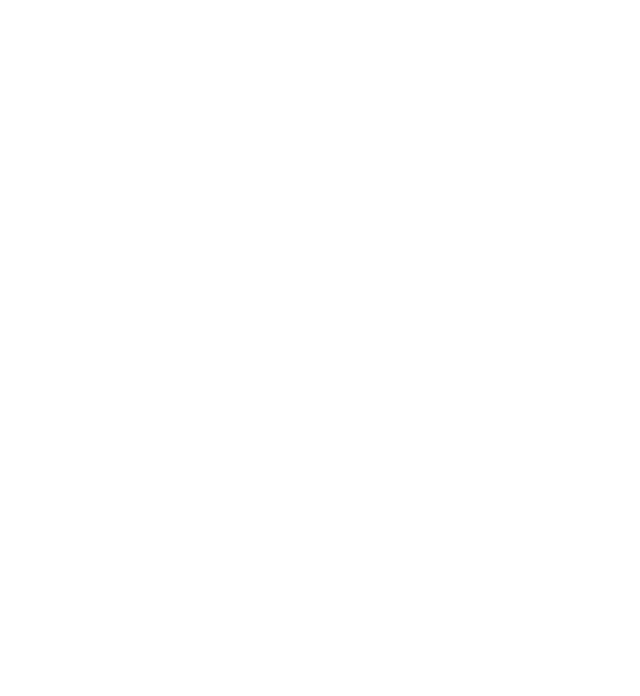
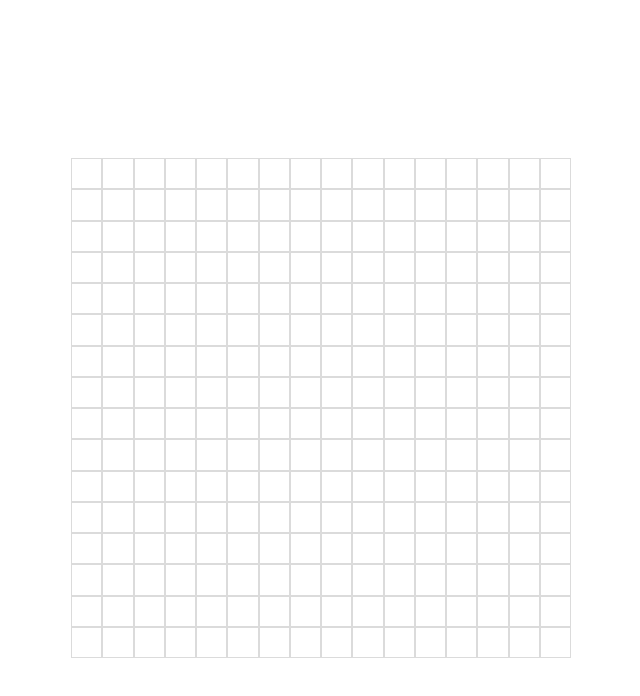
Before and after one commit to Nicog03/etch-a-sketch, a plain HTML site: page index.html in a window 1280 px wide. Shown: the whole page, without its empty margins (319-959 px from the left). Drawn offline with Linux system fonts and the light colour scheme.

Commit message:
added grid

```diff
--- a/index.html
+++ b/index.html
@@ -8,5 +8,7 @@
     <link rel="stylesheet" href="style.css" />
     <script src="script.js" defer></script>
   </head>
-  <body></body>
+  <body>
+    <div id="grid"></div>
+  </body>
 </html>
--- a/script.js
+++ b/script.js
@@ -0,0 +1,10 @@
+const grid = document.getElementById('grid');
+
+let size = 16; //it's the height and width of the grid;
+
+// create grid:
+for (let a = 0; a < size * size; a++) {
+    let pixel = document.createElement('div');
+    pixel.classList.add('pixel');
+    grid.appendChild(pixel);
+}
--- a/style.css
+++ b/style.css
@@ -0,0 +1,18 @@
+body {
+  display: flex;
+  align-items: center;
+  justify-content: center;
+  height: 100vh;
+}
+
+.pixel {
+  border: #dbdbdb solid 1px;
+}
+
+#grid {
+  height: 500px;
+  width: 500px;
+  display: grid;
+  grid-template-columns: repeat(16, 1fr);
+  grid-template-rows: repeat(16, 1fr);
+}
```
